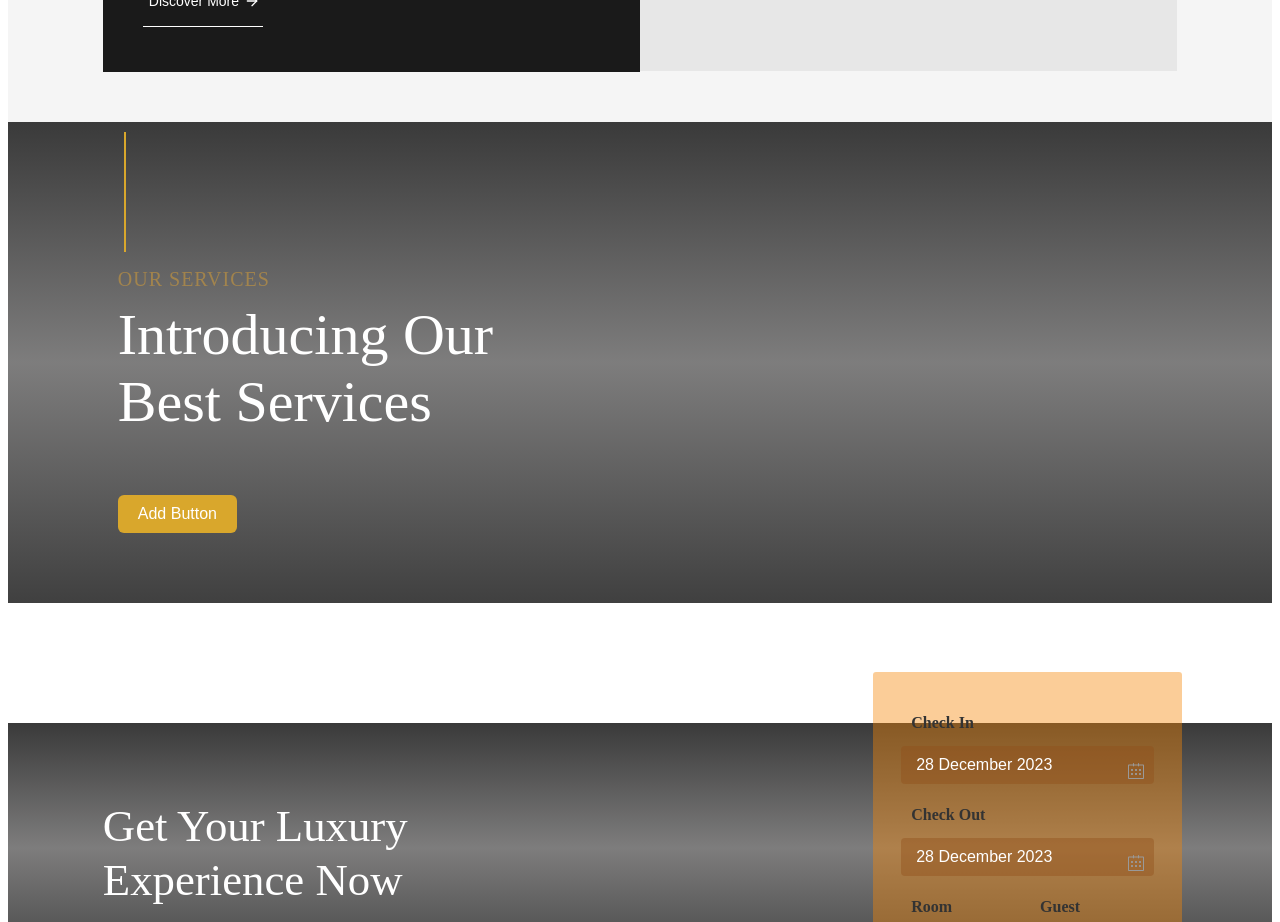
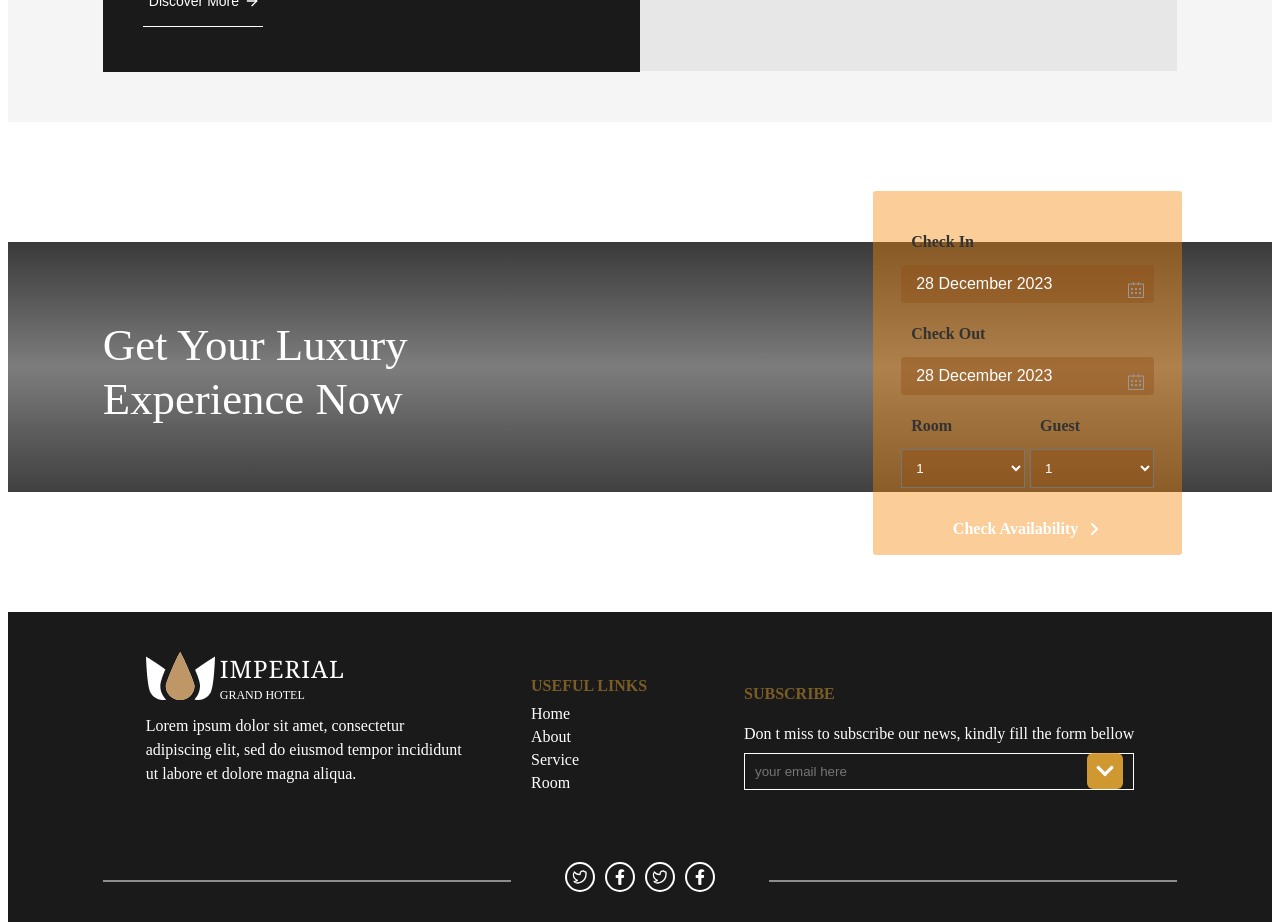
Before and after one commit to imranah10/Growthzi_figma_assignmnent, a React (Vite) app: page / in a window 1280 px wide. Shown: the part 2720-3642 px from the top of the page. Built offline with nearby package versions, Linux system fonts and the light colour scheme; a web font is replaced by a local one.

Commit message:
Update LuxuryExpe.jsx

```diff
--- a/src/components/pages/LuxuryExpe.jsx
+++ b/src/components/pages/LuxuryExpe.jsx
@@ -3,14 +3,14 @@ import style from './LuxuryExpe.module.css';
 import { FaAngleRight } from "react-icons/fa6";
 import { SlCalender } from "react-icons/sl";
 import { Link } from 'react-router-dom';
-import { Hero } from './Hero';
+// import { Hero } from './Hero';
 
 export const LuxuryExpe = () => {
   const defaultDate = "28 December 2023";
 
   return (
  <>
-  <Hero/>
+{/*   <Hero/> */}
     <div className={style.main}>
      <div className={style.box_parent}>
       <div className={style.box_content}>
```
